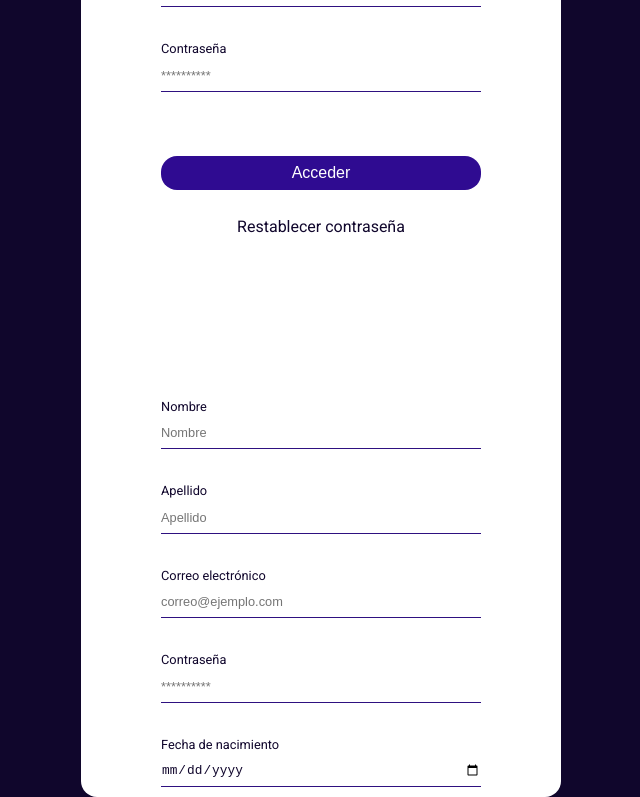
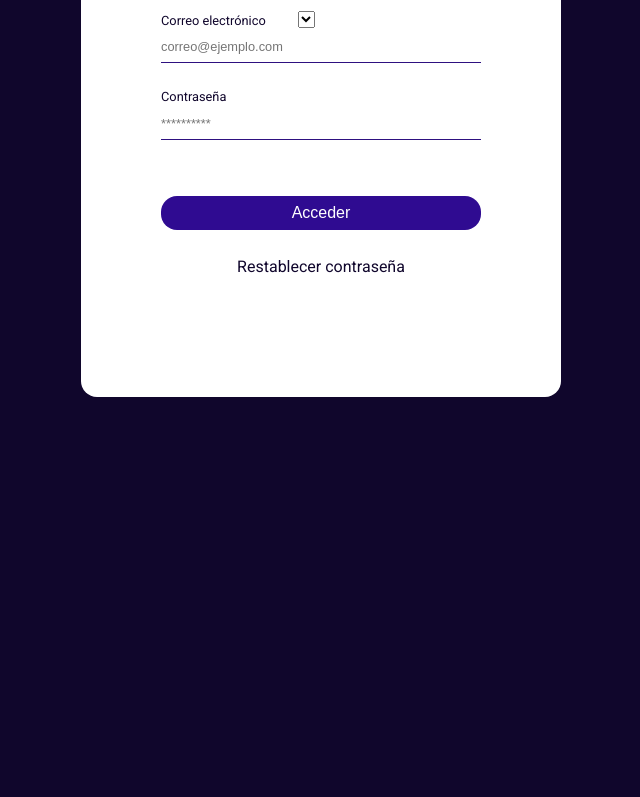
Before and after one commit to Janci1/proyecto-TIKNIT, a React (Vite) app: page /login in a window 1280 px wide. Shown: the part 325-1122 px from the top of the page, without its empty margins (319-959 px from the left). After the commit the page ends 800 px from the top, so only its background shows below. Built offline with nearby package versions, Linux system fonts and the light colour scheme.

Commit message:
errores al hacer commit arreglados
se crearon errores a la hora de hacer commit
se duplicaron fracciones de coidgo

```diff
--- a/src/pages/login.jsx
+++ b/src/pages/login.jsx
@@ -192,71 +192,7 @@ function Login() {
             </form>
           </div>
         </div>
-          <div className='contenedorRegistro'>
-            <form onSubmit={handleRegisterSubmit}>
-              <div>
-                <p>Nombre</p>
-                <input
-                  className='inputUsuario'
-                  type="text"
-                  name="nombre"
-                  value={registerData.nombre}
-                  onChange={handleRegisterChange}
-                  placeholder="Nombre"
-                  required
-                />
-              </div>
-                <div>
-                  <p>Apellido</p>
-                  <input
-                    className='inputUsuario'
-                    type="text"
-                    name="apellido"
-                    value={registerData.apellido}
-                    onChange={handleRegisterChange}
-                    placeholder="Apellido"
-                    required
-                  />
-                </div>
-                <div>
-                  <p>Correo electrónico</p>
-                  <input
-                    className='inputUsuario'
-                    type="email"
-                    name="email"
-                    value={registerData.email}
-                    onChange={handleRegisterChange}
-                    placeholder="correo@ejemplo.com"
-                    required
-                  />
-                </div>
-                <div>
-                  <p>Contraseña</p>
-                  <input
-                    className='inputUsuario'
-                    type="password"
-                    name="contraseña"
-                    value={registerData.contraseña}
-                    onChange={handleRegisterChange}
-                    placeholder="**********"
-                    required
-                  />
-                </div>
-                <div>
-                  <p>Fecha de nacimiento</p>
-                  <input
-                    className='inputUsuario'
-                    type="date"
-                    name="fecha_nacimiento"
-                    value={registerData.fecha_nacimiento}
-                    onChange={handleRegisterChange}
-                    required
-                  />
-                </div>
-                <button type="submit">Crear cuenta</button>
-            </form>
-          </div>
-        </div>
+      </div>
     </div>
   );
 }
--- a/src/styles/login.css
+++ b/src/styles/login.css
@@ -38,7 +38,7 @@
 
 .contenedorLogin{
   height: 60vh;
-  margin: 0 5rem;
+  margin: 3rem 5rem 0 5rem;
   display: flex;
   flex-direction: column;
   justify-content: center;
@@ -93,7 +93,7 @@
   color: var(--primary-color-1);
   border-color: var(--primary-color-1);
   border-width: 0 0 1px;
-  margin-bottom: 2rem;
+  margin-bottom: 1.5rem;
 }
 
 .mensajeError{
```
